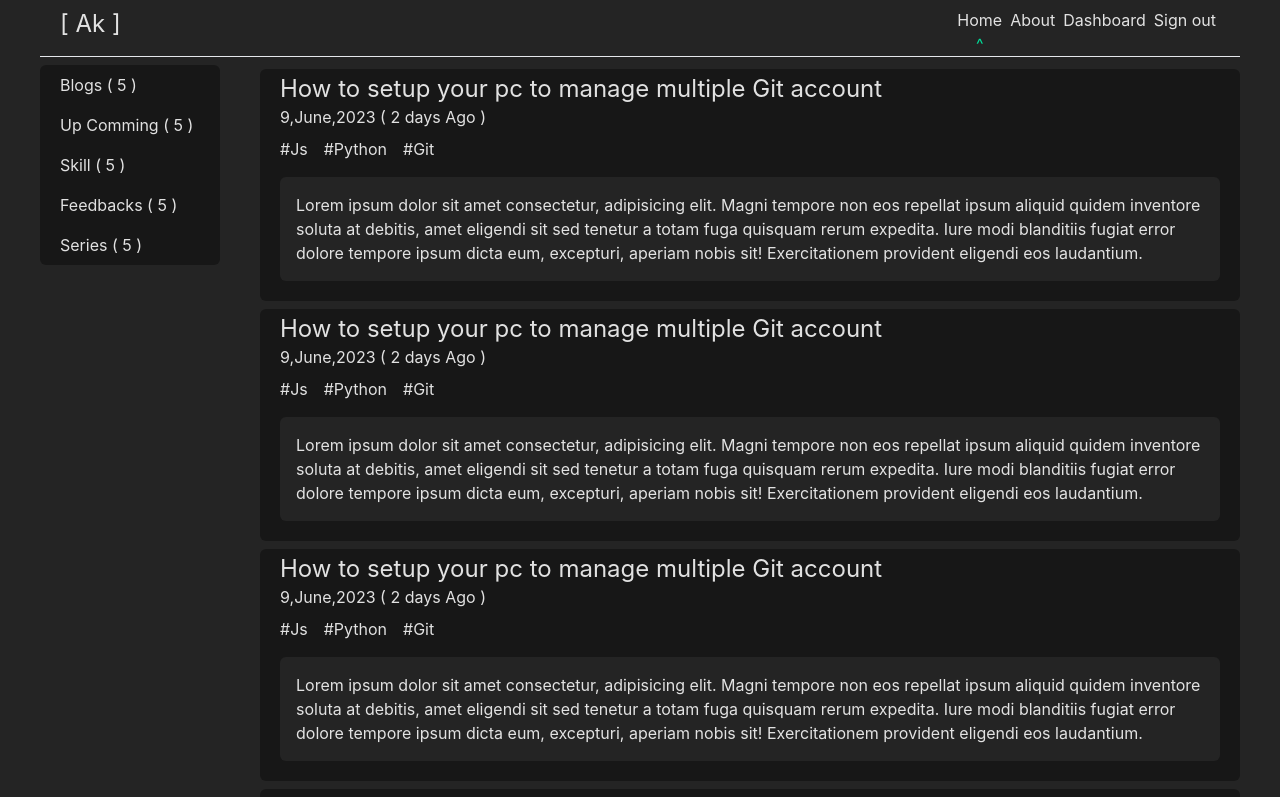
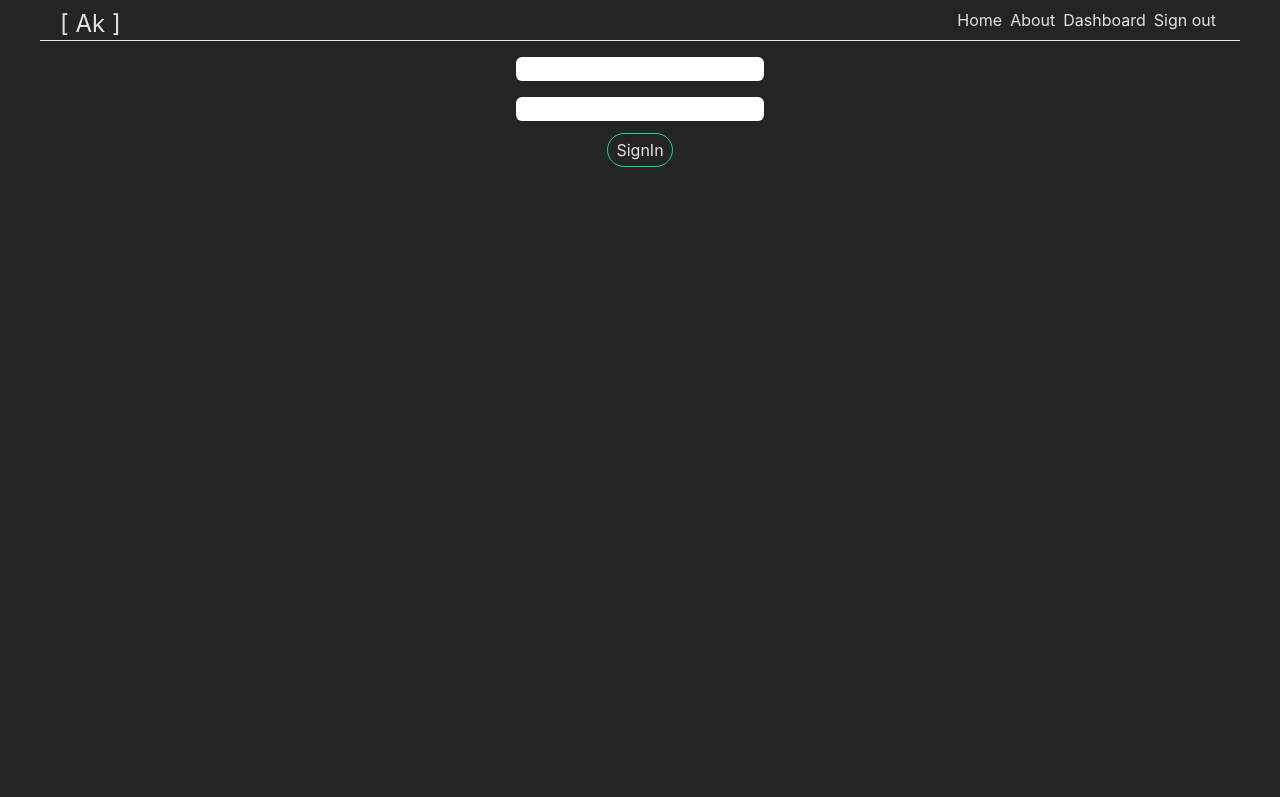
Before and after one commit to Akashkarmokar/Protfolio-Frontend, a React (Vite) app: page /signin in a window 1280 px wide. Before the commit this address led to /. Shown: the top 797 px of the page. Built offline with nearby package versions, Linux system fonts and the light colour scheme.

Commit message:
feat: ract-toastify and axios added.
React toastify added and tested with handon coding . Also axios package is addd.

```diff
--- a/package.json
+++ b/package.json
@@ -16,9 +16,11 @@
     "@tiptap/pm": "^2.0.3",
     "@tiptap/react": "^2.0.3",
     "@tiptap/starter-kit": "^2.0.3",
+    "axios": "^1.4.0",
     "react": "^18.2.0",
     "react-dom": "^18.2.0",
-    "react-router-dom": "^6.11.2"
+    "react-router-dom": "^6.11.2",
+    "react-toastify": "^9.1.3"
   },
   "devDependencies": {
     "@types/react": "^18.0.28",
--- a/src/App.jsx
+++ b/src/App.jsx
@@ -2,6 +2,8 @@ import './index.css'
 import {Routes,Route} from 'react-router-dom'
 import { Home,About,Dashboard,Miscellaneous,Projects,Signin,Signup,NotFound, BlogDetails} from './Pages'
 import { Navbar,PrivateOutlet,PrivateOutletRestriction } from './Components'
+import { ToastContainer } from 'react-toastify'
+import 'react-toastify/dist/ReactToastify.css';
 
 
 const App = ()=> {
@@ -27,6 +29,7 @@ const App = ()=> {
           {/* Not Found Route */}
           <Route path='*' element={<NotFound/>} />
         </Routes>
+        <ToastContainer/>
       </div>
     </>)
 }
--- a/src/Components/Guards/PrivateOutletRestriction.jsx
+++ b/src/Components/Guards/PrivateOutletRestriction.jsx
@@ -4,7 +4,6 @@ import { useAuth } from '../../Hooks'
 const PrivateOutletRestriction = ({children})=>{
     const authDetails = useAuth();
     const location = useLocation();
-    console.log(location);
     return authDetails.isLoggedIn === false ? children : <Navigate to="/"/>
 }
 
--- a/src/Components/Navbar.jsx
+++ b/src/Components/Navbar.jsx
@@ -1,7 +1,7 @@
 import { NavLink, useLocation } from "react-router-dom";
 
 const Navbar = ()=>{
-    const { pathname } = useLocation()
+    const { pathname } = useLocation();
     return (
         <>
             <div className="main-container my-2">
--- /dev/null
+++ b/src/Helpers/apiCall.js
@@ -0,0 +1,7 @@
+import { Axios } from "axios";
+
+const callApi = async (data)=>{
+
+}
+
+export default callApi
--- /dev/null
+++ b/src/Helpers/index.js
@@ -0,0 +1,2 @@
+export { default as callApi } from './apiCall'
+export { default as makeToast } from './toast-generator'
--- /dev/null
+++ b/src/Helpers/toast-generator.js
@@ -0,0 +1,21 @@
+import { toast } from "react-toastify";
+
+const generateToast = async (toastMessage,updatedOptions = {} )=>{
+    let options = {
+        position: "top-right",
+        autoClose: 5000,
+        hideProgressBar: false,
+        closeOnClick: true,
+        pauseOnHover: true,
+        draggable: true,
+        progress: undefined,
+        theme: "dark",
+    };
+    if(Object.keys(updatedOptions).length !== 0){
+        options = updatedOptions;
+    }
+    const messageToShow = toastMessage.trim();
+    toast(messageToShow,options);
+}
+
+export default generateToast;
--- a/src/Hooks/useAuth.js
+++ b/src/Hooks/useAuth.js
@@ -1,5 +1,5 @@
 const useAuth = ()=>{
-    const isLoggedIn = true;
+    const isLoggedIn = false;
     const data = {
         userInfo: {
             userId: '123456789',
--- a/src/Pages/Home.jsx
+++ b/src/Pages/Home.jsx
@@ -13,7 +13,7 @@ const Home = ()=>{
             <div className="main-container flex justify-start items-start mb-5 rounded-md">
                 {/* Total Counters */}
                 <div className="flex flex-col bg-[#171717] px-2 rounded-md min-w-[15%] max-h-min">
-                    <div className=" mx-1 my-2 px-2 rounded-sm hover:bg-[#242424]">Blogs ( 5 )</div>
+                    <div className=" mx-1 my-2 px-2 rounded-md hover:bg-[#242424]">Blogs ( 5 )</div>
                     <div className=" mx-1 my-2 px-2 rounded-md hover:bg-[#242424]">Up Comming ( 5 )</div>
                     <div className=" mx-1 my-2 px-2 rounded-md hover:bg-[#242424]">Skill ( 5 )</div>
                     <div className=" mx-1 my-2 px-2 rounded-md hover:bg-[#242424]">Feedbacks ( 5 )</div>
--- a/src/Pages/Signin.jsx
+++ b/src/Pages/Signin.jsx
@@ -1,8 +1,42 @@
+import { useState } from 'react'
+import { makeToast } from '../Helpers';
 const Signin = ()=>{
+    const [userEmail,setUserEmail] = useState('');
+    const [userPassword,setUserPassword]  = useState('')
+
+    const signInHandler = async () => {
+        const checkUserEmail = (userTypeEmail) =>{
+            const emailRegex = /^[^\s@]+@[^\s@]+\.[^\s@]+$/;
+            return emailRegex.test(userTypeEmail);
+        }
+
+        const checkUserPassword = (userTypedPassword) => {
+            return userTypedPassword.length >= 8
+        }
+        const isEmailValid = checkUserEmail(userEmail);
+        const isPasswordValid = checkUserPassword(userPassword);
+
+        if(!isEmailValid){
+            makeToast("Email is not valid")
+        }
+        if(!isPasswordValid) {
+            makeToast("Password is not valid")
+        }
+
+
+    }
+
     return (
         <>
-            <div>
-                <p>Signin</p>
+            <div className="main-container">
+                <div className="flex flex-col justify-center items-center ">
+                    <input type="text" value={userEmail} onChange={(e)=> setUserEmail(e.target.value)} name="" id="" className='my-2 rounded-md'/>
+                    <input type="password" name="" id="" value={userPassword} onChange={(e)=> setUserPassword(e.target.value)} className='my-2 rounded-md'/>
+                    <button onClick={signInHandler} className='my-1 px-2 py-1 border border-[#00df9a] rounded-full'>SignIn</button>
+                    { userEmail }
+                    <br />
+                    { userPassword }
+                </div>
             </div>
         </>
     )
```
